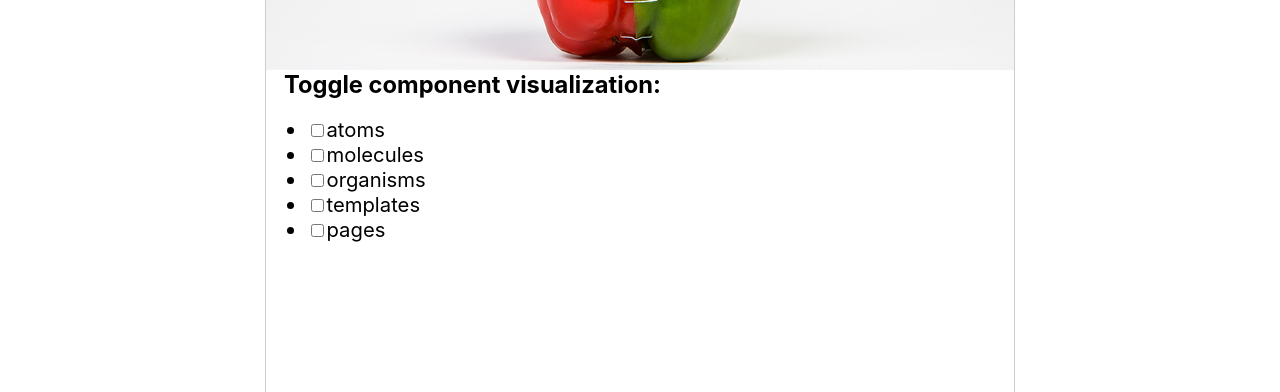
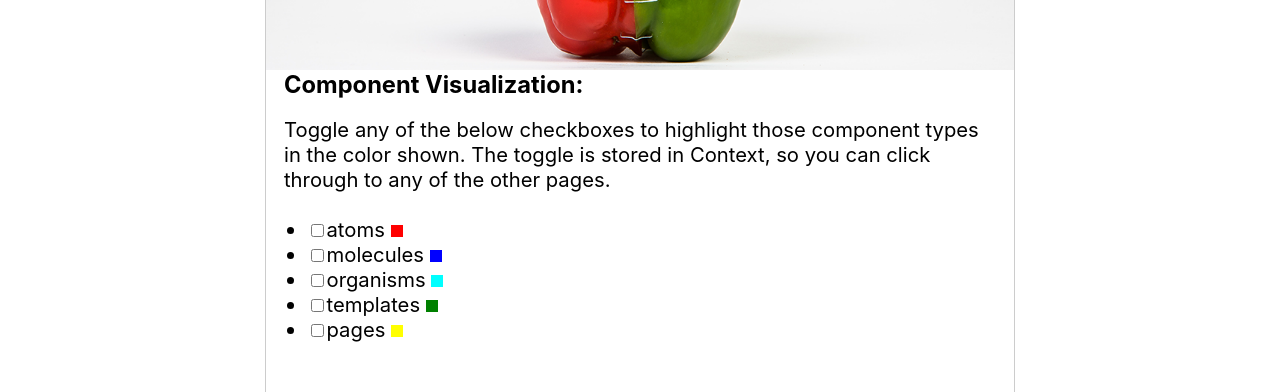
Before and after one commit to BenjaminWFox/example-app-atomic-design, a Next.js app: page /settings in a window 1280 px wide. Shown: the part 302-694 px from the top of the page. Built offline with nearby package versions, Linux system fonts and the light colour scheme.

Commit message:
Add additional toggle detail

```diff
--- a/src/components/organisms/settings-content.js
+++ b/src/components/organisms/settings-content.js
@@ -8,11 +8,16 @@ export default function SettingsContent() {
     src="/pepper.webp"
     title="Settings"
     />
-    <h3>Toggle component visualization:</h3>
+    <h3>Component Visualization:</h3>
+    <p>Toggle any of the below checkboxes to highlight those component types in the color shown. The toggle is stored in Context, so you can click through to any of the other pages.</p>
+    <br />
     <ul>
       <ADDisplayContext.Consumer>
-        {({display, updateDisplay}) => (Object.entries(display).map(([key, value], i) => {
-          return (<li key={key}><input id={key} type="checkbox" checked={!value} onChange={() => updateDisplay(key, !value)} /><label htmlFor={key}>{key}</label></li>)
+        {({display, updateDisplay, colors}) => (Object.entries(display).map(([key, value], i) => {
+          return (
+            <li key={key}>
+              <input id={key} type="checkbox" checked={!value} onChange={() => updateDisplay(key, !value)} />
+              <label htmlFor={key}>{key} <span style={{display: 'inline-block', width: '12px', height: '12px', backgroundColor: colors[key]}}></span></label></li>)
         }))}
       </ADDisplayContext.Consumer>
     </ul>
--- a/src/data/context.js
+++ b/src/data/context.js
@@ -8,4 +8,12 @@ export const display = {
   pages: true,
 }
 
+export const colors = {
+  atoms: 'red',
+  molecules: 'blue',
+  organisms: 'aqua',
+  templates: 'green',
+  pages: 'yellow',
+}
+
 export const ADDisplayContext = React.createContext(display)
--- a/src/pages/_app.js
+++ b/src/pages/_app.js
@@ -2,7 +2,7 @@ import '../styles/globals.css'
 import '../styles/utility.css'
 import Head from 'next/head'
 import React from 'react'
-import { ADDisplayContext, display as ADDisplay } from '../data/context'
+import { ADDisplayContext, display as ADDisplay, colors } from '../data/context'
 
 function MyApp({ Component, pageProps }) {
   const [display, setDisplay] = React.useState(ADDisplay)
@@ -20,20 +20,20 @@ function MyApp({ Component, pageProps }) {
         <title>Practical Atomic Design for Development</title>
         <link rel="icon" href="/favicon.ico" />
       </Head>
-      <ADDisplayContext.Provider value={{display, updateDisplay}}>
+      <ADDisplayContext.Provider value={{display, colors, updateDisplay}}>
           <ADDisplayContext.Consumer>
-            {({display}) => (
+            {({display, colors}) => (
               <style global jsx>{`
               body .atom {
-                outline: ${display.atoms ? 'none' : '4px red solid'};
+                outline: ${display.atoms ? 'none' : `4px ${colors.atoms} solid`};
                 outline-offset: -3px;
               }
               body .molecule {
-                outline: ${display.molecules ? 'none' : '3px blue solid'};
+                outline: ${display.molecules ? 'none' : `3px ${colors.molecules} solid`};
                 outline-offset: -2px;
               }
               body .organism {
-                outline: ${display.organisms ? 'none' : '2px aqua solid'};
+                outline: ${display.organisms ? 'none' : `2px ${colors.organisms} solid`};
                 outline-offset: -2px;
               }
               body .organism img {
@@ -41,7 +41,7 @@ function MyApp({ Component, pageProps }) {
                 outline-offset: -2px;
               }
               body .template *:is(header, section, main, aside) {
-                outline: ${display.templates ? 'none' : '2px green solid'};
+                outline: ${display.templates ? 'none' : `2px ${colors.templates} solid`};
                 outline-offset: -4px;
               }
               body .template > *:not(header, section, main, aside) {
@@ -51,7 +51,7 @@ function MyApp({ Component, pageProps }) {
                 opacity: ${display.templates ? '1' : '.25'};
               }
               body .template {
-                outline: ${display.pages ? 'none' : '6px yellow solid'};
+                outline: ${display.pages ? 'none' : `6px ${colors.pages} solid`};
                 outline-offset: -4px;
               }
             `}</style>
```
